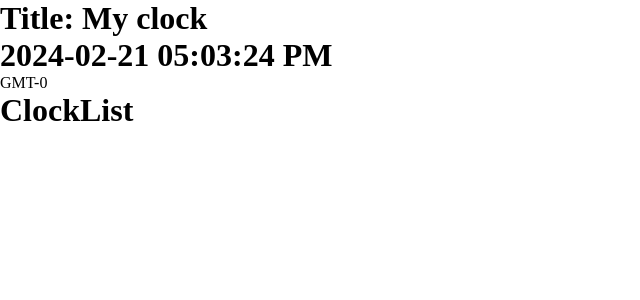
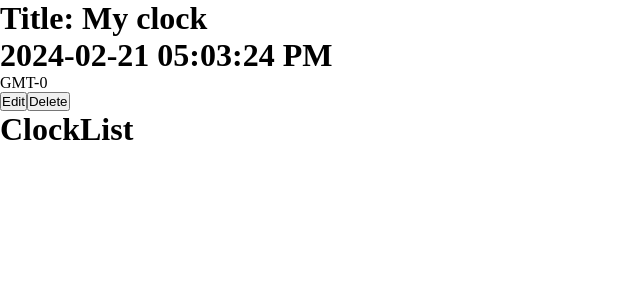
Before and after one commit to Jisan-Dev/TimeDiff-Tracker, a React (Vite) app: page / in a window 1280 px wide. Shown: the top 300 px of the page, without its empty margins (0-640 px from the left). Built offline with nearby package versions, Linux system fonts and the light colour scheme.

Commit message:
Add clock actions

```diff
--- a/src/components/local-clock/index.jsx
+++ b/src/components/local-clock/index.jsx
@@ -1,9 +1,11 @@
+import ClockActions from '../shared/clock-actions';
 import ClockDisplay from '../shared/clock-display';
 
 const LocalClock = ({ date, timezone, offset }) => {
   return (
     <div>
       <ClockDisplay date={date} title={'My clock'} timezone={timezone} offset={offset} />
+      <ClockActions local={true} />
     </div>
   );
 };
--- /dev/null
+++ b/src/components/shared/clock-actions/index.jsx
@@ -0,0 +1,12 @@
+import React from 'react';
+
+const ClockActions = ({ local = true }) => {
+  return (
+    <div>
+      <button>Edit</button>
+      {local ? <button>Delete</button> : <button>Create</button>}
+    </div>
+  );
+};
+
+export default ClockActions;
```
